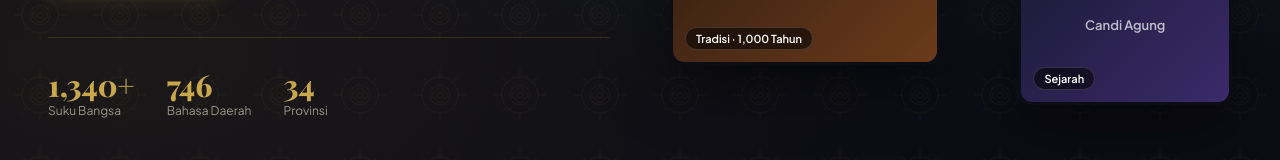
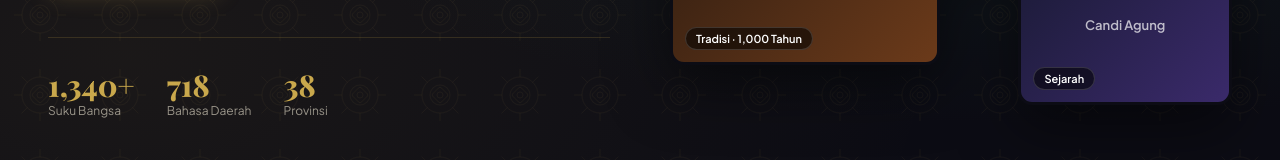
Before and after one commit to barastrong/nusaexplore, a React (Vite) app: page / in a window 1280 px wide. Shown: the part 585-745 px from the top of the page. Built offline with nearby package versions, Linux system fonts and the light colour scheme; a web font is replaced by a local one.

Commit message:
feat: Update

```diff
--- a/src/components/Hero.jsx
+++ b/src/components/Hero.jsx
@@ -22,8 +22,8 @@ export default function Hero() {
         </div>
         <div className="hero-stats">
           <div><div className="stat-num">1,340+</div><div className="stat-label">Suku Bangsa</div></div>
-          <div><div className="stat-num">746</div><div className="stat-label">Bahasa Daerah</div></div>
-          <div><div className="stat-num">34</div><div className="stat-label">Provinsi</div></div>
+          <div><div className="stat-num">718 </div><div className="stat-label">Bahasa Daerah</div></div>
+          <div><div className="stat-num">38</div><div className="stat-label">Provinsi</div></div>
         </div>
       </div>
       <div className="hero-right">
--- a/src/pages/HomePage.jsx
+++ b/src/pages/HomePage.jsx
@@ -5,7 +5,6 @@ import CultureGrid from '../components/CultureGrid';
 import Features from '../components/Features';
 import Quote from '../components/Quote';
 import CTA from '../components/CTA';
-import Footer from '../components/Footer';
 
 export default function HomePage() {
   useEffect(() => {
```
